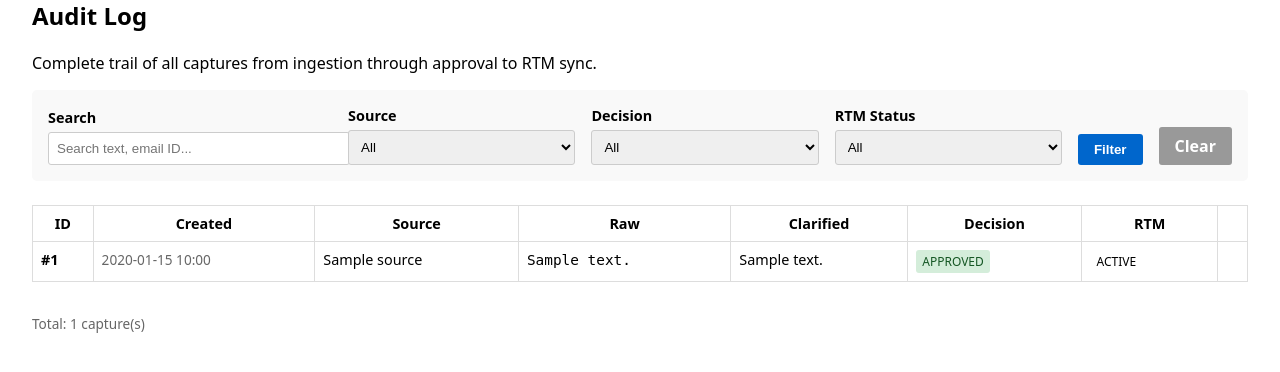
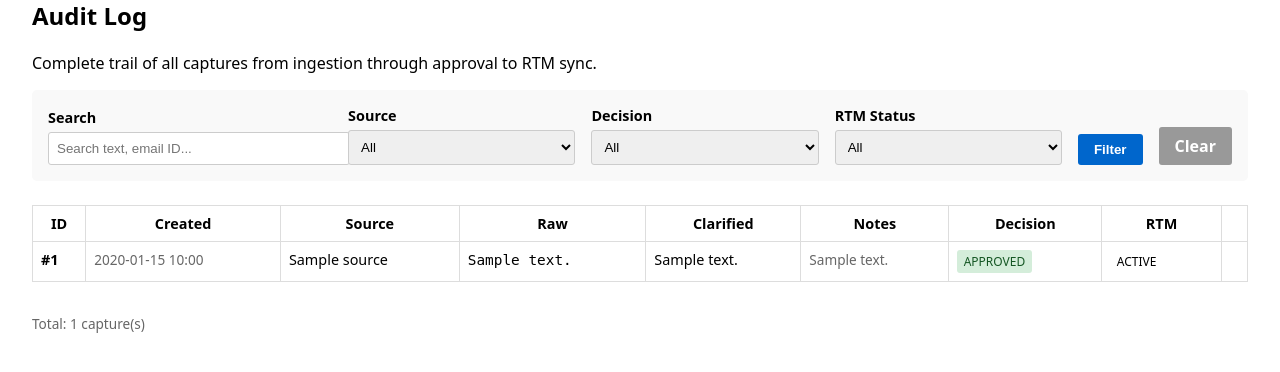
Before and after one commit to iaarnio/gtd-backend, a FastAPI app: template app/templates/audit_log.html in a window 1280 px wide. Shown: the part 125-497 px from the top of the page. Run offline with FastAPI, Linux system fonts and the light colour scheme; the template is opened without the code that fills it: most values are stand-ins (such as "Sample title", 1, 10 or a date in 2020); parts of the project's set-up code (start-up, migrations or seed data) failed here and were passed over.

Commit message:
Updates notes to audit log

```diff
--- a/app/main.py
+++ b/app/main.py
@@ -342,6 +342,7 @@ def audit_log(
             "email_link": c.email_link,
             "raw_text": c.raw_text[:100],  # First 100 chars
             "clarified_text": clar.get("clarified_text", ""),
+            "notes": clar.get("notes", ""),
             "decision_status": c.decision_status,
             "decision_at": c.decision_at,
             "commit_status": c.commit_status,
--- a/app/templates/audit_log.html
+++ b/app/templates/audit_log.html
@@ -93,6 +93,7 @@
                 <th>Source</th>
                 <th>Raw</th>
                 <th>Clarified</th>
+                <th>Notes</th>
                 <th>Decision</th>
                 <th>RTM</th>
                 <th></th>
@@ -106,6 +107,7 @@
                 <td>{{ capture.source }}</td>
                 <td><code>{{ capture.raw_text[:60] }}</code></td>
                 <td>{{ capture.clarified_text }}</td>
+                <td class="small">{{ capture.notes }}</td>
                 <td>
                     <span class="badge badge-{{ capture.decision_status }}">
                         {{ capture.decision_status }}
@@ -149,6 +151,12 @@
         {% if capture.clarified_text %}
         <div class="audit-clarified">
             {{ capture.clarified_text }}
+        </div>
+        {% endif %}
+
+        {% if capture.notes %}
+        <div class="audit-notes" style="font-size: 0.85rem; color: #555; font-style: italic;">
+            📝 {{ capture.notes }}
         </div>
         {% endif %}
 
```
